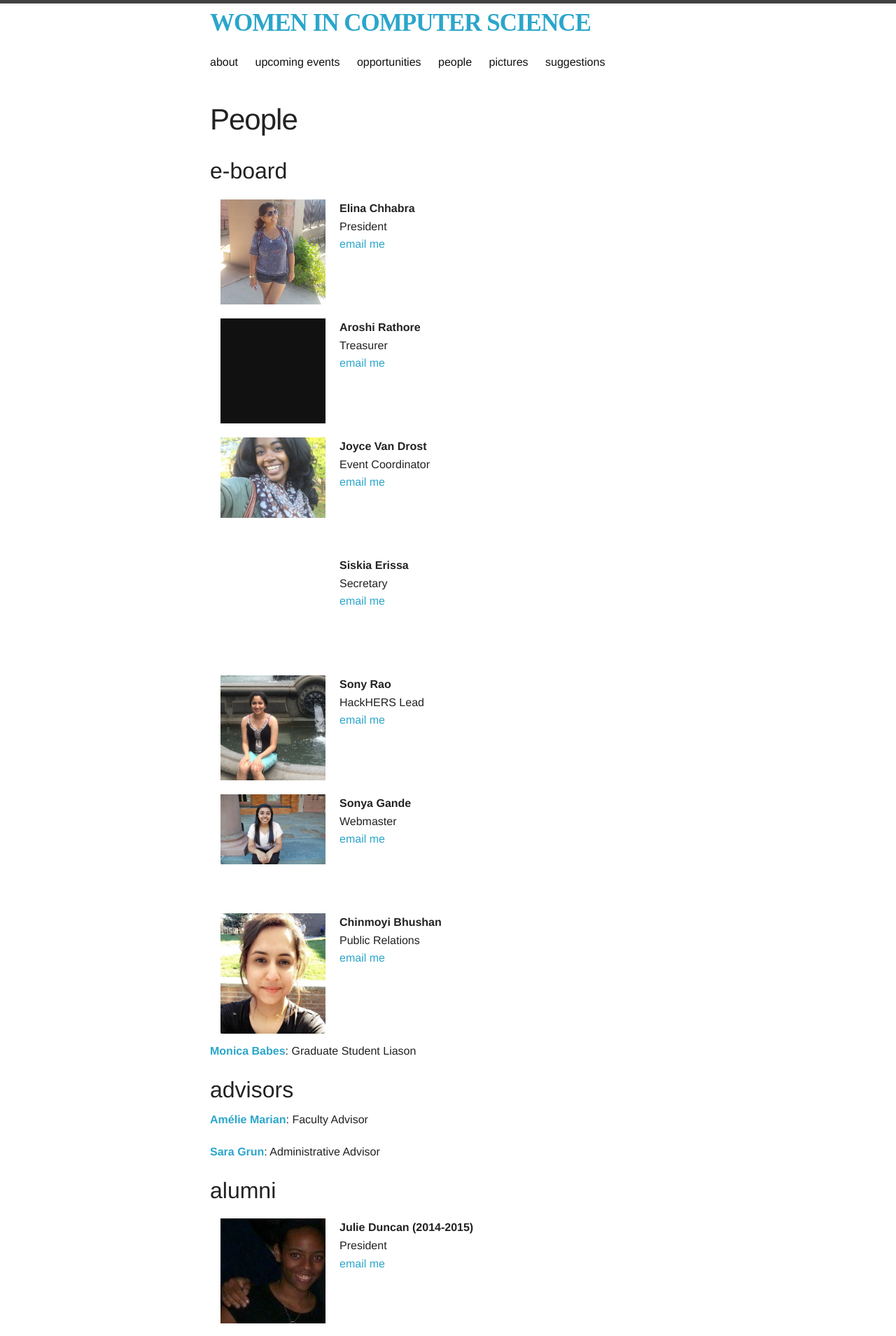
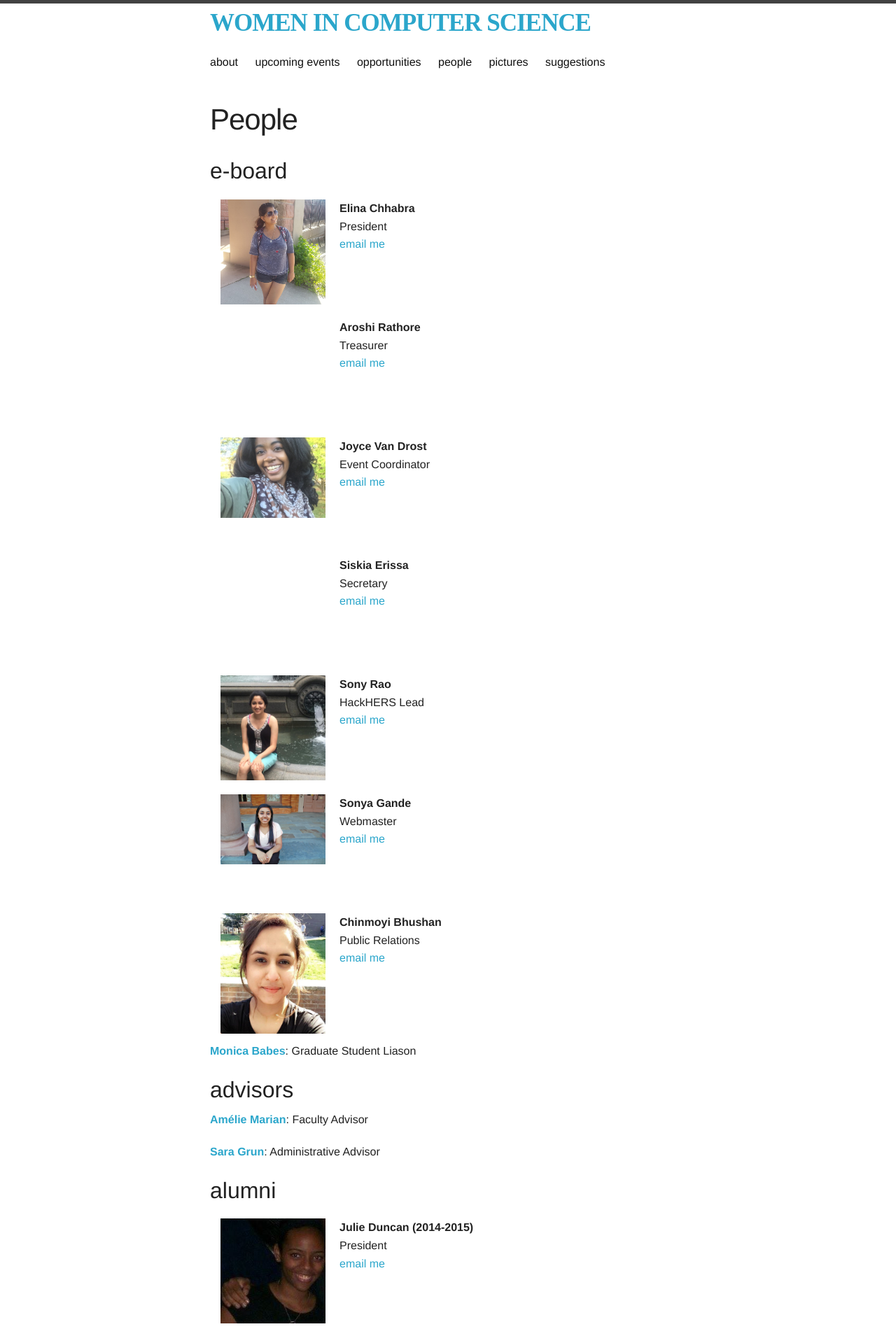
Before and after one commit to scarletwcs/ruwics.github.io, a Jekyll site: the page built from people.html, in a window 1280 px wide. Shown: the top 1909 px of the page at 70% size. Built offline with Jekyll 4.4.1, drawn with Linux system fonts in a browser that asks for light colours; nearby versions of some CDN libraries; some web fonts are replaced.

Commit message:
Update people.html

```diff
--- a/people.html
+++ b/people.html
@@ -20,7 +20,7 @@ permalink: /people/
 
 <div class="row">
 	<div class="small-3 columns">
-		<div class="filler picture">
+		<div class="filler picture" style="background: transparent;">
 			<img src=""></img>
 		</div>
 	</div>
```
